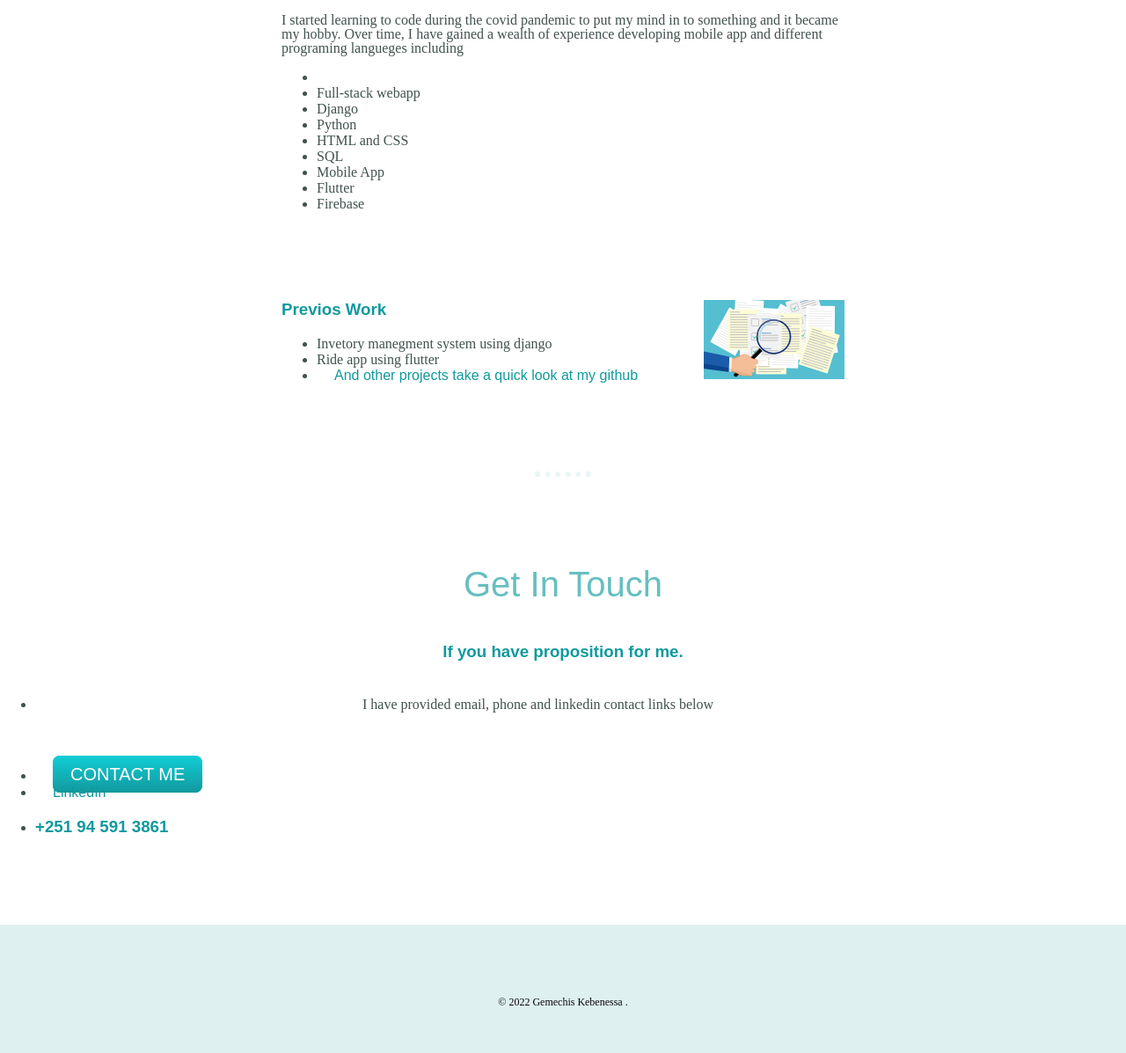
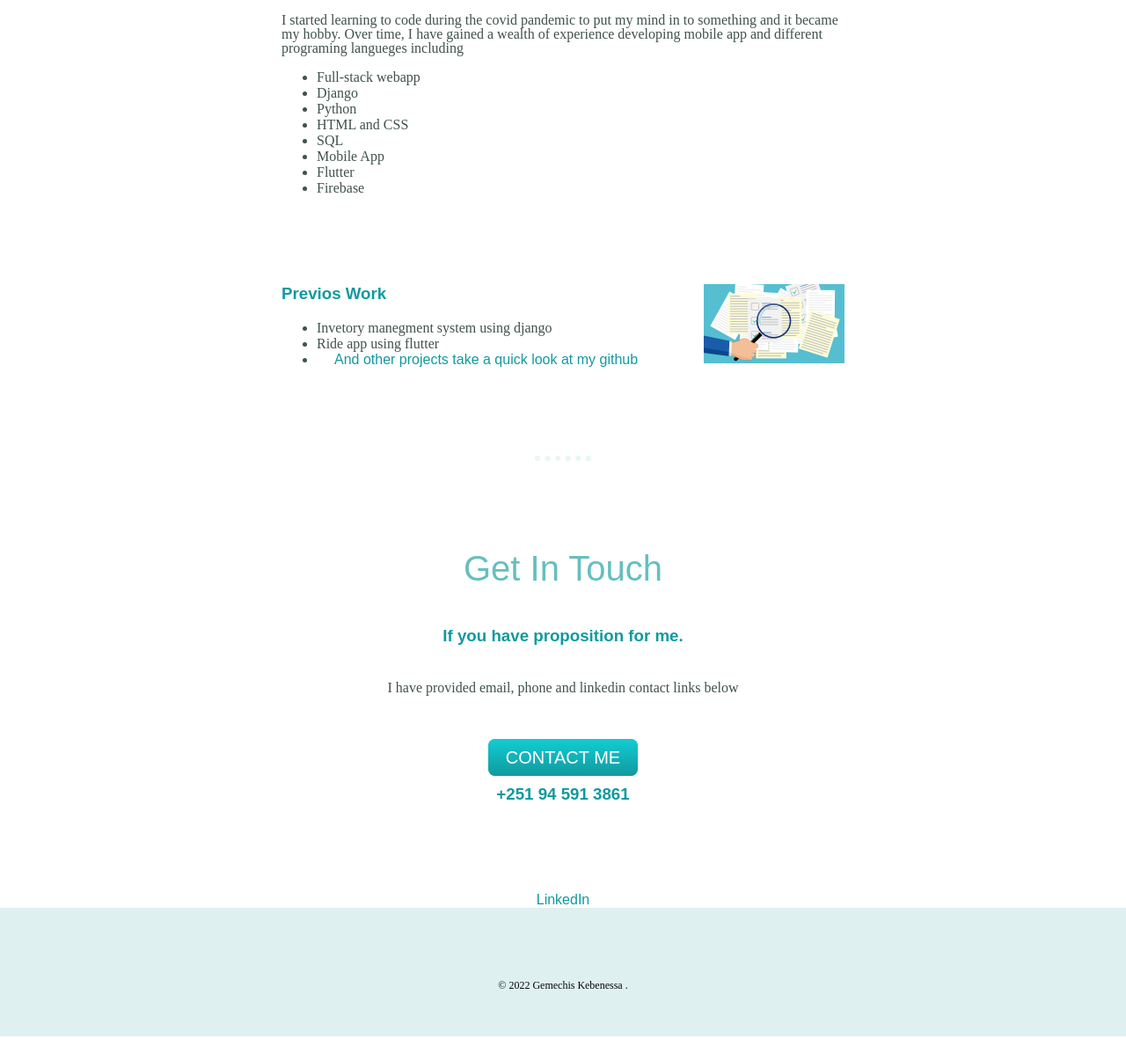
Before and after one commit to chiz-kb/cv, a plain HTML site: page index.html in a window 1280 px wide. Shown: the part 1609-2806 px from the top of the page at 88% size. Drawn offline with Linux system fonts and the light colour scheme.

Commit message:
Update index.html

```diff
--- a/index.html
+++ b/index.html
@@ -33,7 +33,7 @@
           <h3>Design & Development</h3>
           <p>I started learning to code during the covid pandemic to put my mind in to something and it became my hobby. Over time, I have gained a wealth of experience developing mobile app and different programing langueges including</p>
           <ul>
-              <li>
+              <li style="list-style: none;">
                 <li>Full-stack webapp</li>
                 <li>Django</li>
                 <li>Python</li>
@@ -61,17 +61,13 @@
       <div class="contact-me">
         <h2>Get In Touch</h2>
         <h3>If you have proposition for me.</h3>
-          <ul>
-        <li> <p class="contact-message">I have provided email, phone and linkedin contact links below</p></li>
-        <li><a class="btn" href="mailto:gemechis.kf3@gmail.com">CONTACT ME</a></li>
-         <li><a class="footer-link" href="https://www.linkedin.com/in/gemechis-kebenessa-32a04521b
-      ">LinkedIn</a> </li>
-        <li><h3>+251 94 591 3861</h3></li>
-              </ul>
+      <p class="contact-message">I have provided email, phone and linkedin contact links below</p></li>
+        <a class="btn" href="mailto:gemechis.kf3@gmail.com">CONTACT ME</a>
+        <h3>+251 94 591 3861</h3>
       </div>
     </div>
-
-
+     <a class="footer-link" href="https://www.linkedin.com/in/gemechis-kebenessa-32a04521b
+      ">LinkedIn</a>
     <div class="bottom-container">
       <p class="copyright">© 2022 Gemechis Kebenessa .</p>
     </div>
```
